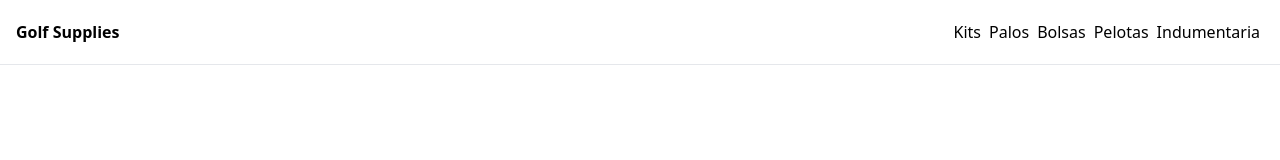
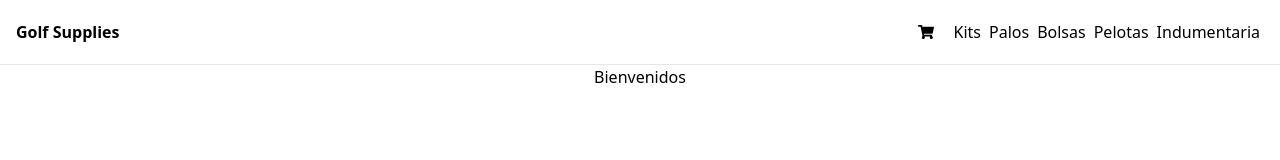
Before and after one commit to zetazetazone/ReactCoder, a React (Create React App) app: page / in a window 1280 px wide. Shown: the top 160 px of the page. Built offline with nearby package versions, Linux system fonts and the light colour scheme.

Commit message:
agrego icono de carrito e itemListContainer

```diff
--- a/package.json
+++ b/package.json
@@ -11,6 +11,7 @@
     "@testing-library/user-event": "^13.5.0",
     "react": "^18.2.0",
     "react-dom": "^18.2.0",
+    "react-icons": "^4.8.0",
     "react-scripts": "^5.0.1",
     "web-vitals": "^2.1.4"
   },
@@ -19,8 +20,8 @@
     "build": "react-scripts build",
     "test": "react-scripts test",
     "eject": "react-scripts eject",
-    "predeploy" : "npm run build",
-    "deploy" : "gh-pages -d build"
+    "predeploy": "npm run build",
+    "deploy": "gh-pages -d build"
   },
   "eslintConfig": {
     "extends": [
--- a/src/App.js
+++ b/src/App.js
@@ -1,10 +1,12 @@
 import './App.css';
+import ItemListContainer from './componentes/ItemListContainer/ItemListContainer';
 import NavBar from './componentes/NavBar/NavBar'
 
 function App() {
   return (
     <div className="App">
         <NavBar />
+        <ItemListContainer greeting={'Bienvenidos'}/>
     </div>
   );
 }
--- /dev/null
+++ b/src/componentes/ItemListContainer/ItemListContainer.js
@@ -0,0 +1,7 @@
+const ItemListContainer = ({greeting}) => {
+    return (
+        <h1>{greeting}</h1>
+    )
+}
+
+export default ItemListContainer
--- a/src/componentes/NavBar/NavBar.js
+++ b/src/componentes/NavBar/NavBar.js
@@ -1,3 +1,5 @@
+import { FaShoppingCart } from 'react-icons/fa'
+
 const articulos = [
     'Kits',
     'Palos',
@@ -10,7 +12,11 @@
     return (
         <nav className="flex justify-between p-4 border-b items-center">
             <h1 className="font-bold">Golf Supplies</h1>
+            <div className='cartWidget flex ml-auto pr-4 '>
+                <button><FaShoppingCart/></button>
+            </div>
             <ul className="flex">
+
                 {articulos.map(value => (
                     <li className="p-1"><button>{value}</button></li>
                 ))}
```
Also changed, not shown: 1 other file (tests, documents, lock files or other folders).
